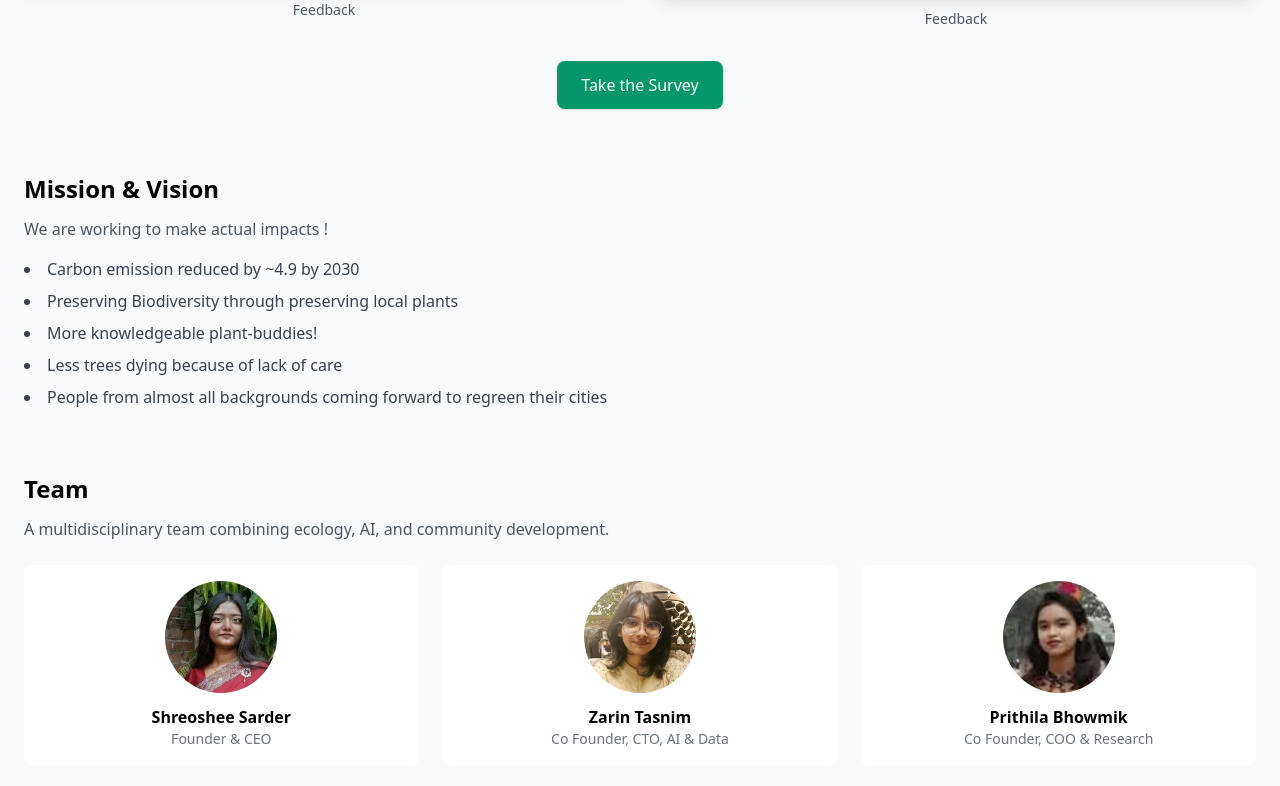
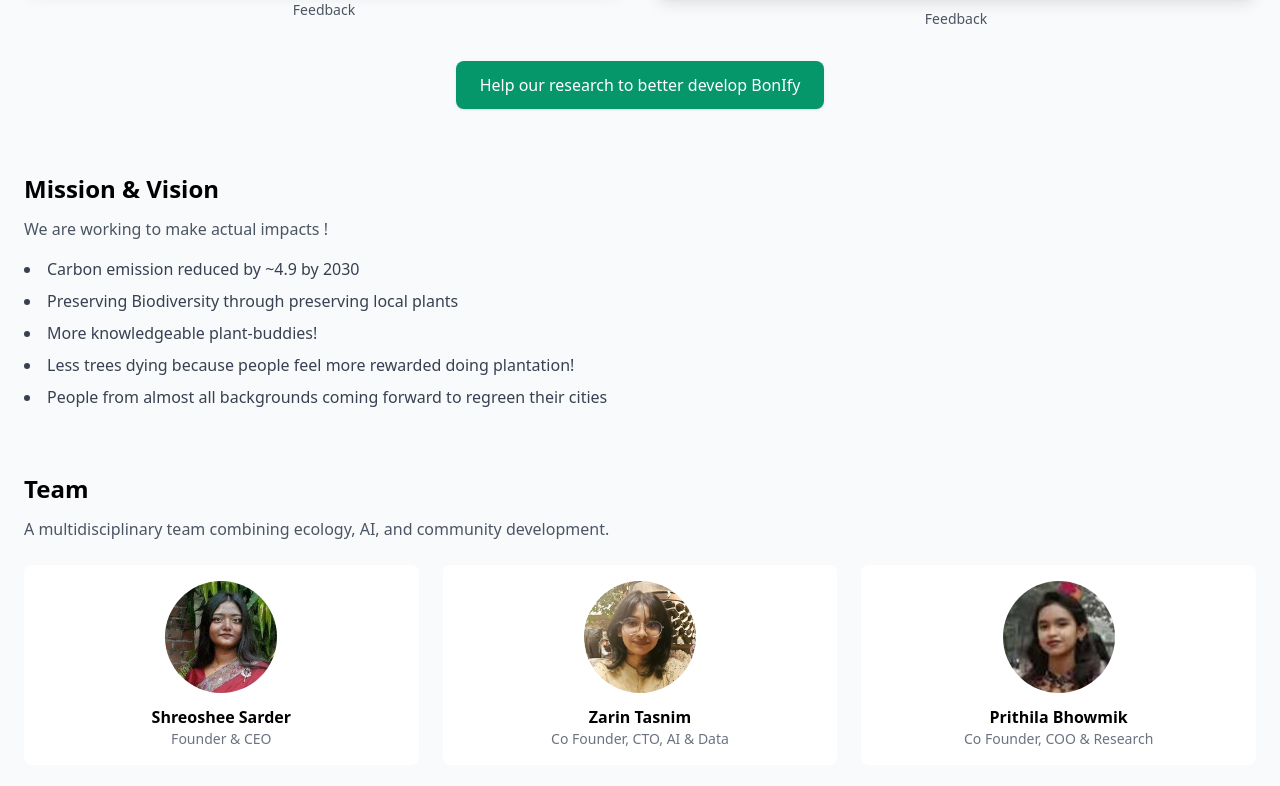
Before and after one commit to BonIfy05/bonify_website, a plain HTML site: page index.html in a window 1280 px wide. Shown: the part 2110-2896 px from the top of the page. Drawn offline with nearby package versions, Linux system fonts and the light colour scheme.

Commit message:
Update index.html

```diff
--- a/index.html
+++ b/index.html
@@ -252,7 +252,7 @@
                 <a href="https://docs.google.com/forms/d/1DDyas-DWpnfeueOLGU44imwNax_-HVhbiHsa5zOABdY/edit?ts=67b44f2c"
                     target="_blank"
                     class="inline-block px-6 py-3 bg-emerald-600 text-white rounded-lg shadow hover:bg-emerald-700 transition">
-                    Take the Survey
+                    Help our research to better develop BonIfy
                 </a>
             </div>
         </section>
@@ -267,7 +267,7 @@
                 <li>Carbon emission reduced by ~4.9 by 2030</li>
                 <li>Preserving Biodiversity through preserving local plants</li>
                 <li>More knowledgeable plant-buddies!</li>
-                <li>Less trees dying because of lack of care</li>
+                <li>Less trees dying because people feel more rewarded doing plantation!</li>
                 <li>People from almost all backgrounds coming forward to regreen their cities</li>
             </ul>
         </section>
```
